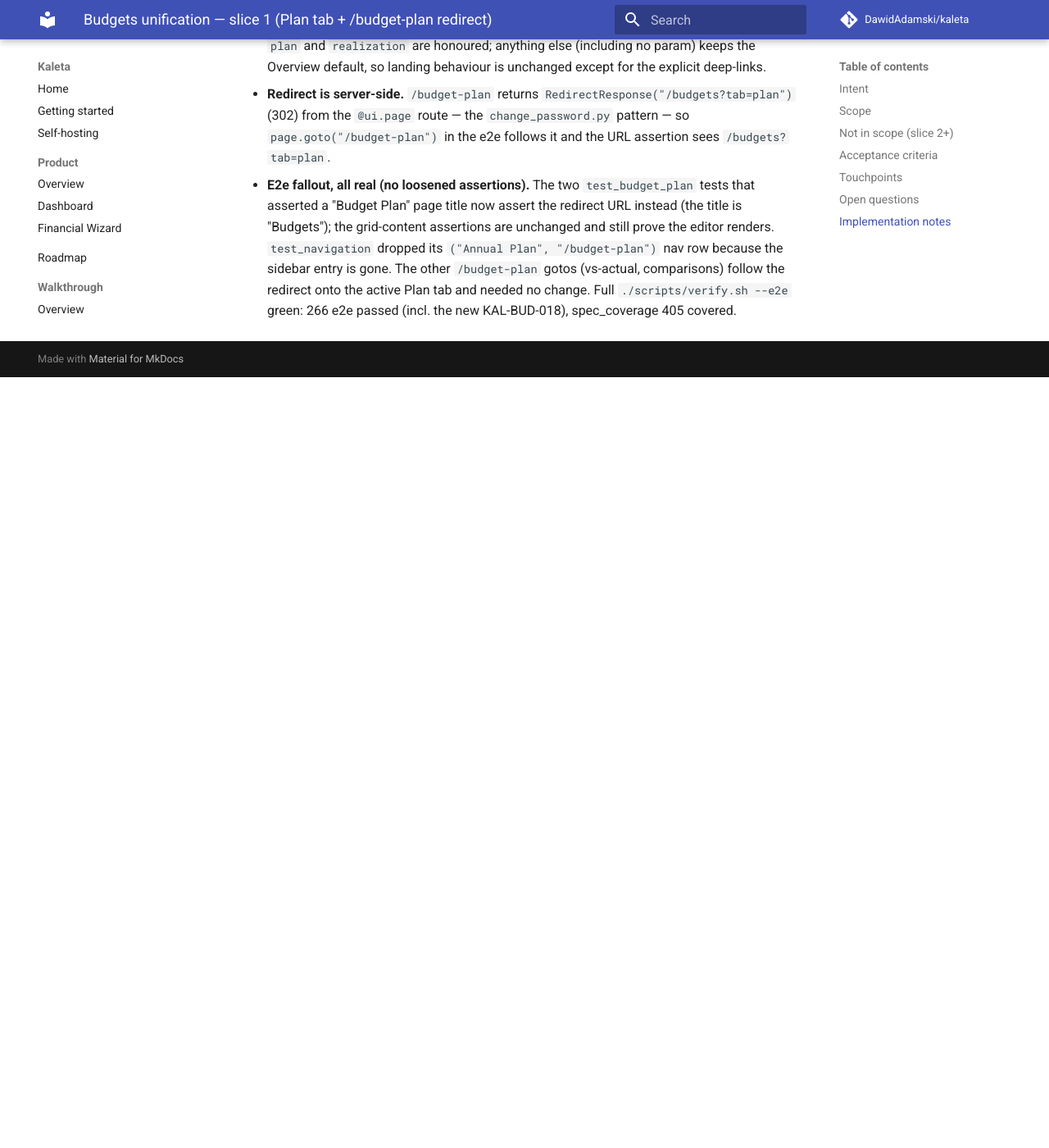
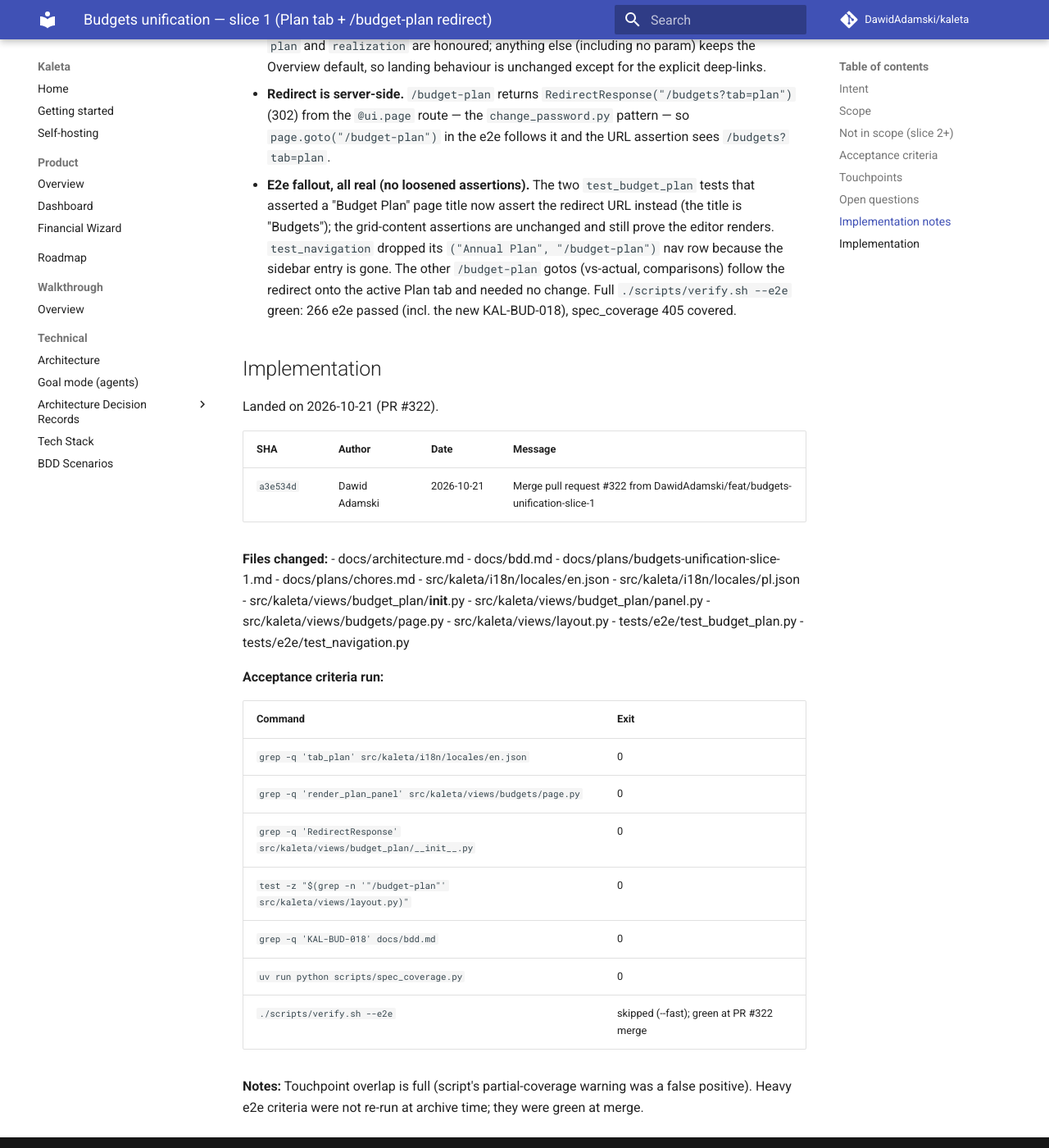
Before and after one commit to DawidAdamski/kaleta, an MkDocs documentation site: the page built from docs/plans/archive/budgets-unification-slice-1.md, in a window 1280 px wide and 1400 px high, scrolled down 3032 px. Shown: the whole window at 82% size. Built offline with MkDocs 1.6.1 and Material for MkDocs 9.7.7, drawn with Linux system fonts in a browser that asks for light colours; comment, search, counter and statistics services are not loaded; before the commit the page ends 3492 px from its top, so only the background shows below that.

Commit message:
chore(plans): archive budgets-unification-slice-1 and flaky-test-mfa-rerun
Co-Authored-By: Claude Opus 4.8 <noreply@anthropic.com>

```diff
--- a/docs/plans/budgets-unification-slice-1.md
+++ b/docs/plans/archive/budgets-unification-slice-1.md
@@ -3,8 +3,9 @@ plan_id: budgets-unification-slice-1
 title: Budgets unification — slice 1 (Plan tab + /budget-plan redirect)
 area: views (budgets)
 effort: small
-status: in-progress
-roadmap_ref: ../roadmap.md#budgets-current-budgets-view
+status: archived
+archived_at: 2026-10-21
+roadmap_ref: ../../roadmap.md#budgets-current-budgets-view
 ---
 
 # Budgets unification — slice 1 (Plan tab + /budget-plan redirect)
@@ -12,7 +13,7 @@ roadmap_ref: ../roadmap.md#budgets-current-budgets-view
 ## Intent
 
 First self-contained increment of the large
-[`budgets-plan-unification`](budgets-plan-unification.md) draft. That draft
+[`budgets-plan-unification`](../budgets-plan-unification.md) draft. That draft
 wants the two budget destinations merged into one `/budgets` page with tabs so
 the user plans and tracks the month in one place instead of context-switching
 between `/budgets` and `/budget-plan`.
@@ -139,3 +140,39 @@ Resolved from the umbrella draft for this slice:
   The other `/budget-plan` gotos (vs-actual, comparisons) follow the redirect
   onto the active Plan tab and needed no change. Full `./scripts/verify.sh --e2e`
   green: 266 e2e passed (incl. the new KAL-BUD-018), spec_coverage 405 covered.
+
+## Implementation
+
+Landed on 2026-10-21 (PR #322).
+
+| SHA | Author | Date | Message |
+|---|---|---|---|
+| `a3e534d` | Dawid Adamski | 2026-10-21 | Merge pull request #322 from DawidAdamski/feat/budgets-unification-slice-1 |
+
+**Files changed:**
+- docs/architecture.md
+- docs/bdd.md
+- docs/plans/budgets-unification-slice-1.md
+- docs/plans/chores.md
+- src/kaleta/i18n/locales/en.json
+- src/kaleta/i18n/locales/pl.json
+- src/kaleta/views/budget_plan/__init__.py
+- src/kaleta/views/budget_plan/panel.py
+- src/kaleta/views/budgets/page.py
+- src/kaleta/views/layout.py
+- tests/e2e/test_budget_plan.py
+- tests/e2e/test_navigation.py
+
+**Acceptance criteria run:**
+
+| Command | Exit |
+|---|---|
+| `grep -q 'tab_plan' src/kaleta/i18n/locales/en.json` | 0 |
+| `grep -q 'render_plan_panel' src/kaleta/views/budgets/page.py` | 0 |
+| `grep -q 'RedirectResponse' src/kaleta/views/budget_plan/__init__.py` | 0 |
+| `test -z "$(grep -n '"/budget-plan"' src/kaleta/views/layout.py)"` | 0 |
+| `grep -q 'KAL-BUD-018' docs/bdd.md` | 0 |
+| `uv run python scripts/spec_coverage.py` | 0 |
+| `./scripts/verify.sh --e2e` | skipped (--fast); green at PR #322 merge |
+
+**Notes:** Touchpoint overlap is full (script's partial-coverage warning was a false positive). Heavy e2e criteria were not re-run at archive time; they were green at merge.
```
Also changed, not shown: docs/plans/archive/flaky-test-mfa-rerun.md (renamed from docs/plans/flaky-test-mfa-rerun.md, +27 -2 lines).
